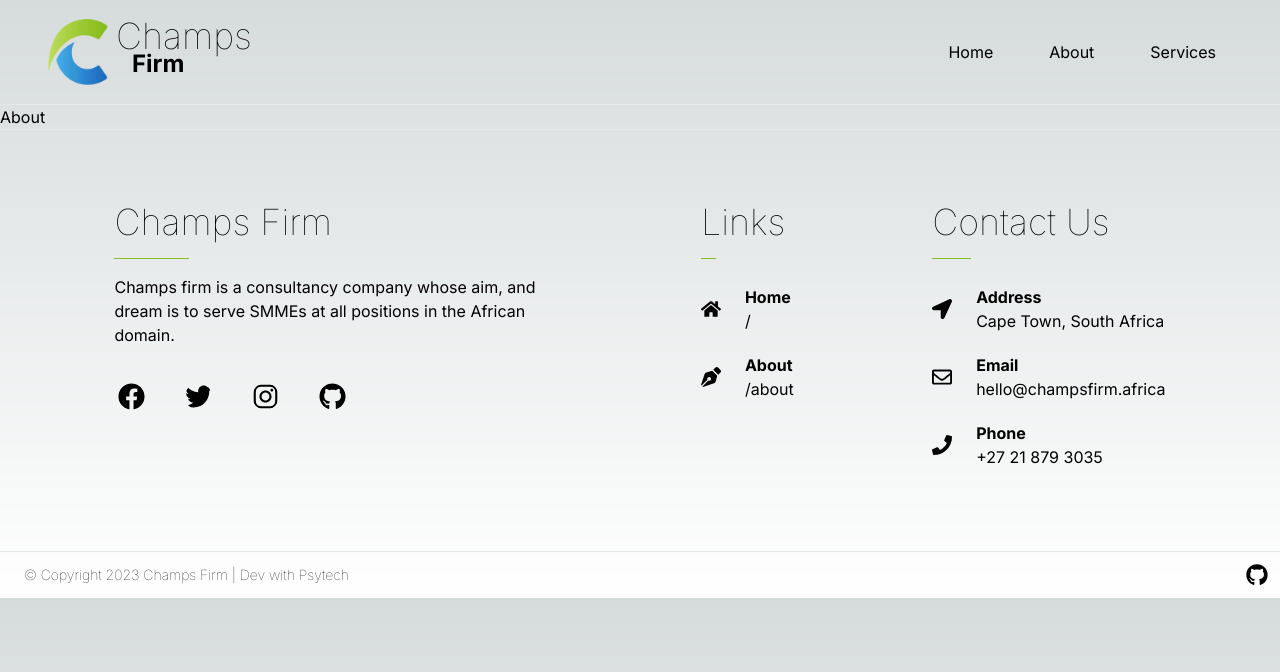
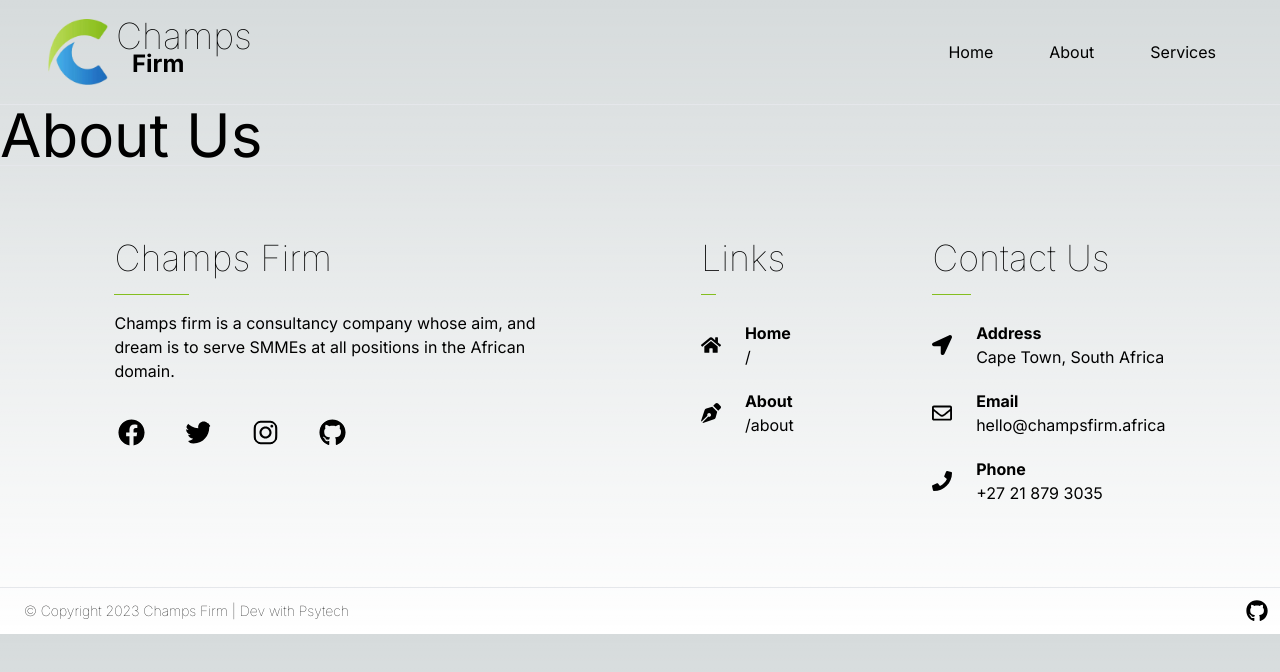
Before and after one commit to christiaan-fourie/champs.firm, a Next.js app: page /about in a window 1280 px wide. Shown: the top 672 px of the page. Built offline with nearby package versions, Linux system fonts and the light colour scheme.

Commit message:
Update page.tsx

```diff
--- a/app/about/page.tsx
+++ b/app/about/page.tsx
@@ -1,7 +1,8 @@
 export default function About() {
   return (
     <div>
-      About
+        <h1 className="text-6xl">About Us</h1>
+
     </div>
   )
 }
```
